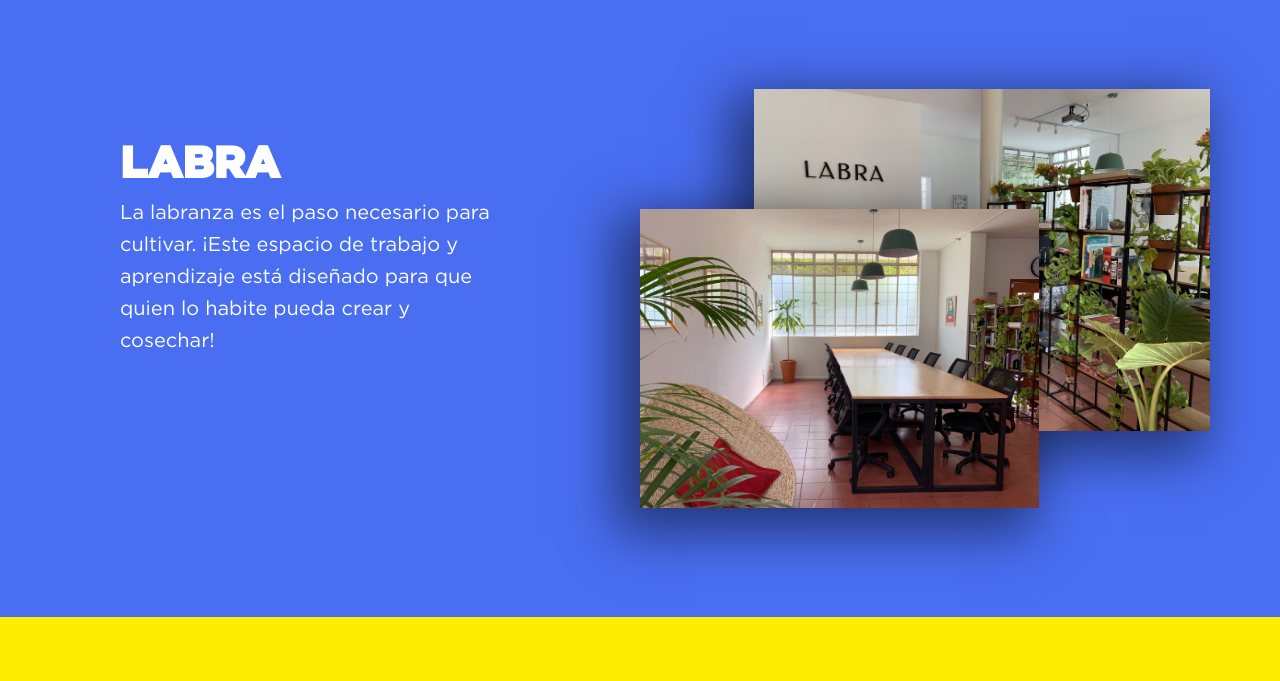
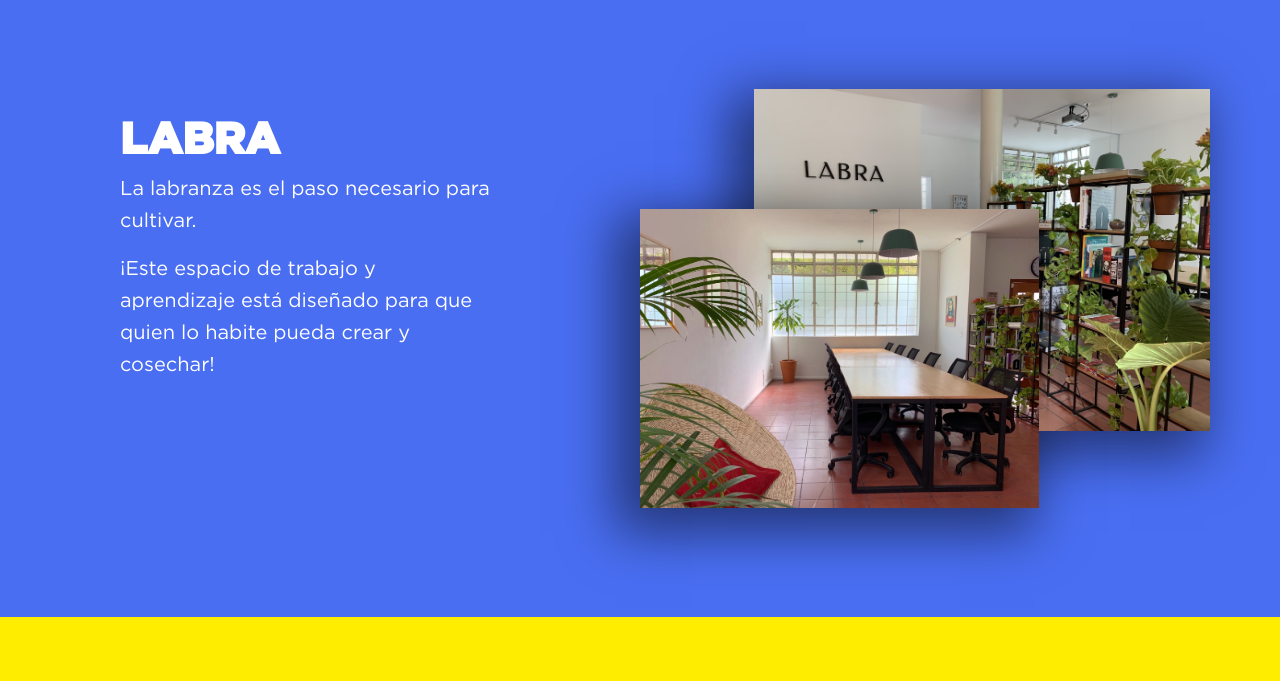
Before and after one commit to marianmoldovan/labra, a plain HTML site: page index.html in a window 1280 px wide. Shown: the part 119-800 px from the top of the page. Drawn offline with Linux system fonts and the light colour scheme.

Commit message:
Update index.html

```diff
--- a/index.html
+++ b/index.html
@@ -96,7 +96,8 @@
               <div class="row wrapper-80vh align-items-center my-5 ">
                 <div class="col-md-5 wrapper-no-padding-bottom">
                   <p><h2>LABRA</h2>
-                  <h5 class="mb-3">La labranza es el paso necesario para cultivar. ¡Este espacio de trabajo y aprendizaje está diseñado para que quien lo habite pueda crear y cosechar!</h5>
+                  <h5 class="mb-3">La labranza es el paso necesario para cultivar.</h5>
+                  <h5 class="mb-3">¡Este espacio de trabajo y aprendizaje está diseñado para que quien lo habite pueda crear y cosechar!</h5>
                 </div>
                 <div class="col-md-6 offset-md-1">
                   <img src="img/office.jpg" class="shadow" alt="office" style="width:80%;position:absolute;; right:0;" data-start="top:-20vh; right:0;" data-end="top:-10vh; right:0;"/>
@@ -365,7 +366,7 @@
                 <img src="img/taller-dos.jpg"  alt="office" class="shadow hide-mobile" style="width:60%;position:absolute; left:-5%;" data-start="top:-70vh;" data-end="top:20vh;"/>
             </div>
               <div class="col-md-6 py-5">
-                <h3>Una espacio de aprendizaje</h3>
+                <h3>Un espacio de aprendizaje</h3>
                 <p class="lead">Creemos que el talento y los conocimientos son para compartirse, por eso programamos una agenda de talleres con contenidos atractivos y pertinentes que apelan a la colectividad, la sustentabilidad y la difusión de ideas transformadoras.<br/>
                 </p>
                 <br/><p class="lead">Eventos:</p>
```
